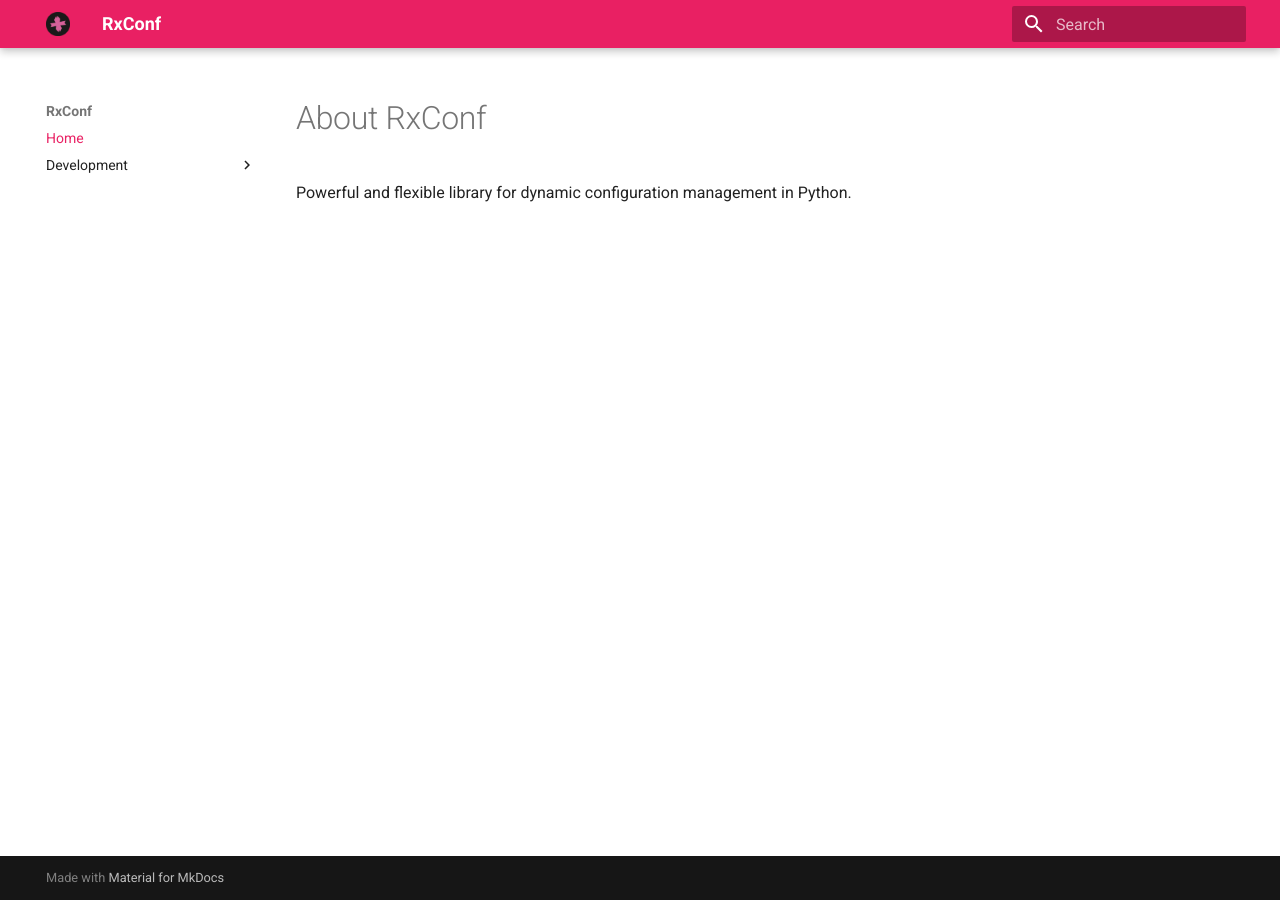
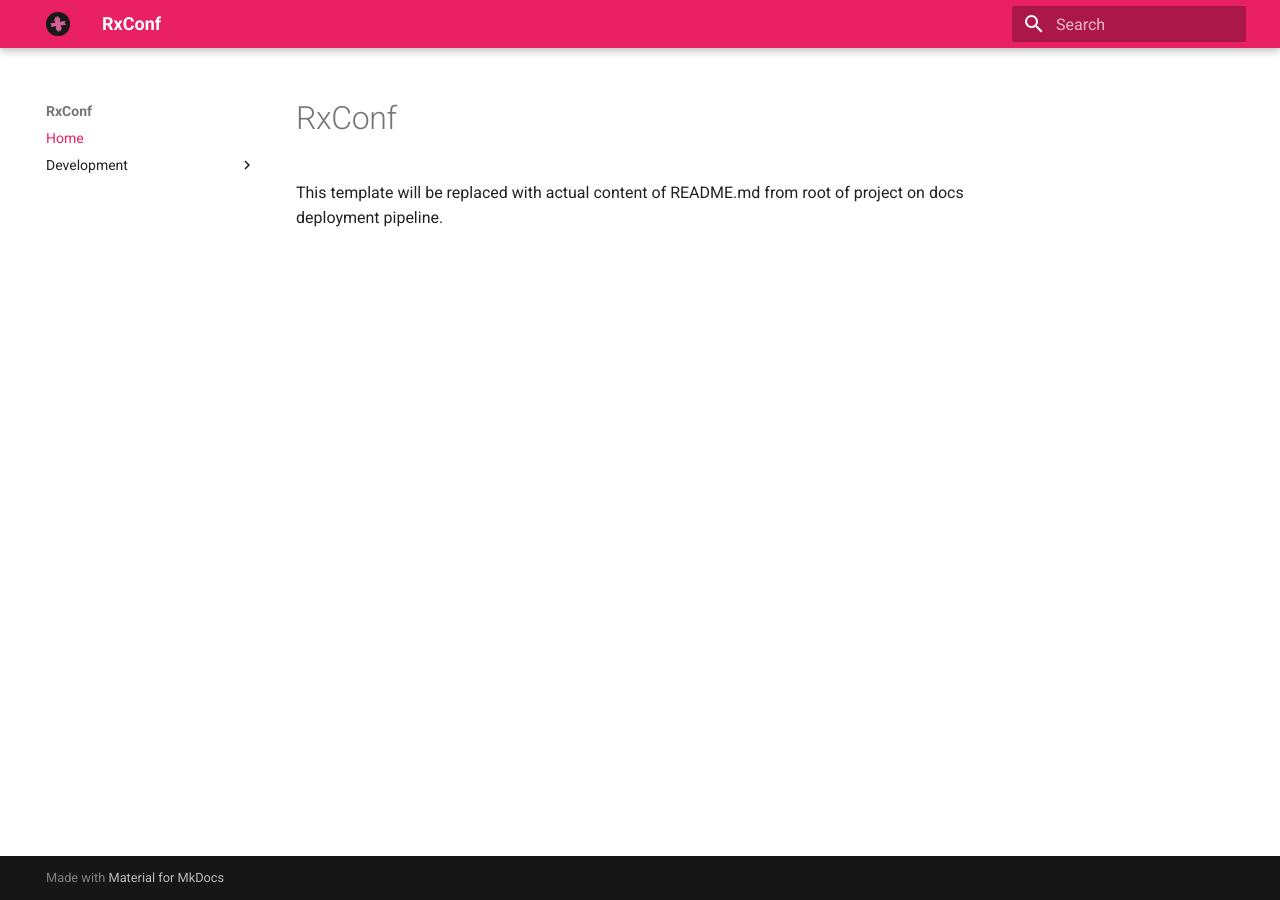
Before and after one commit to realkarych/rxconf, an MkDocs documentation site: the page built from docs/index.md, in a window 1280 px wide. Built offline with MkDocs 1.6.1 and Material for MkDocs 9.7.7, drawn with Linux system fonts in a browser that asks for light colours.

```diff
--- a/docs/index.md
+++ b/docs/index.md
@@ -1,3 +1,3 @@
-# About RxConf
+# RxConf
 
-Powerful and flexible library for dynamic configuration management in Python.
+This template will be replaced with actual content of README.md from root of project on docs deployment pipeline.
```
Also changed, not shown: README.md (+1 -0 lines).
